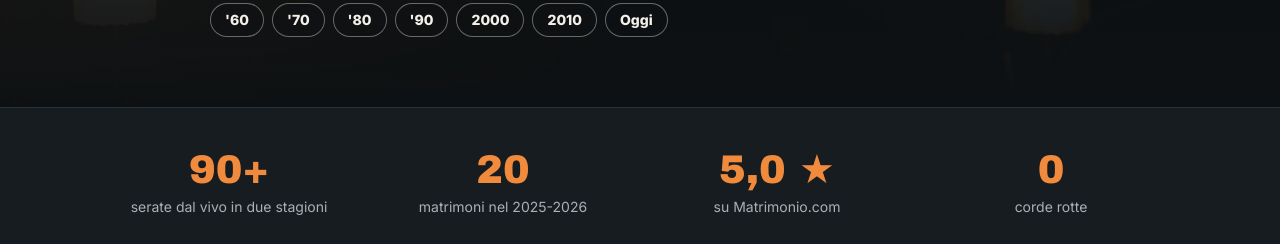
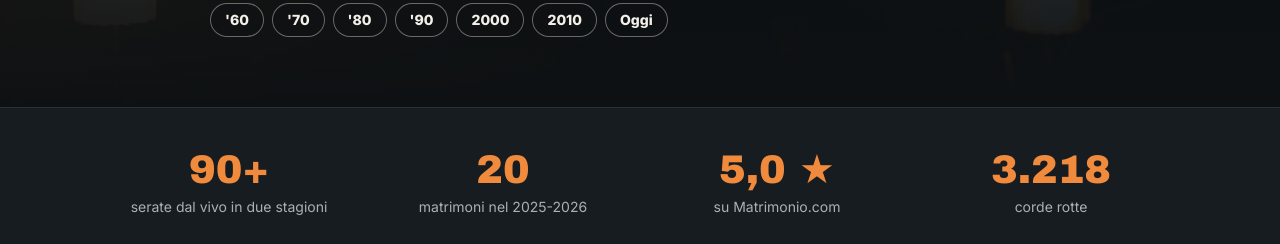
Before and after one commit to marco-galvani1992/tribute-a-app, a plain HTML site: page anteprima/index.html in a window 1280 px wide. Shown: the part 1063-1307 px from the top of the page. Drawn offline with Linux system fonts and the light colour scheme.

Commit message:
Anteprima: 3.218 corde rotte

```diff
--- a/anteprima/index.html
+++ b/anteprima/index.html
@@ -173,7 +173,7 @@
     <div><b>90+</b><span>serate dal vivo in due stagioni</span></div>
     <div><b>20</b><span>matrimoni nel 2025-2026</span></div>
     <div><b>5,0 ★</b><span>su Matrimonio.com</span></div>
-    <div><b>0</b><span>corde rotte</span></div>
+    <div><b>3.218</b><span>corde rotte</span></div>
   </div>
 </div>
 
```
